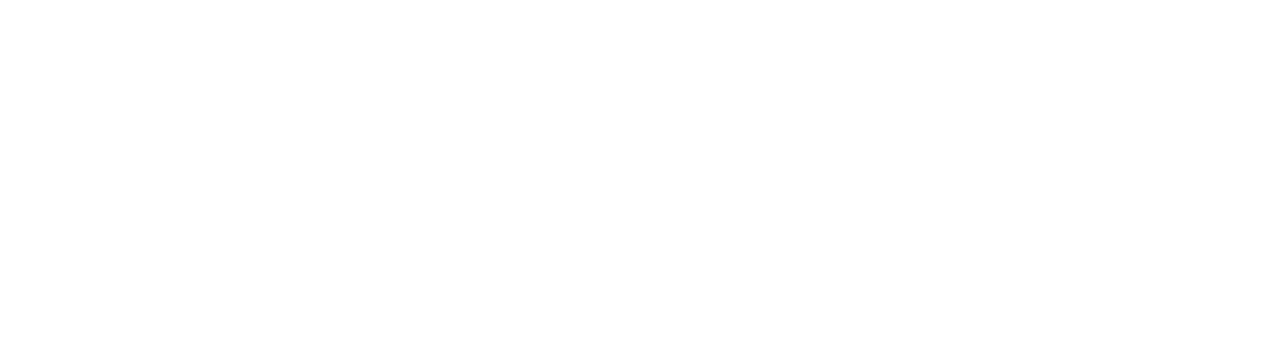
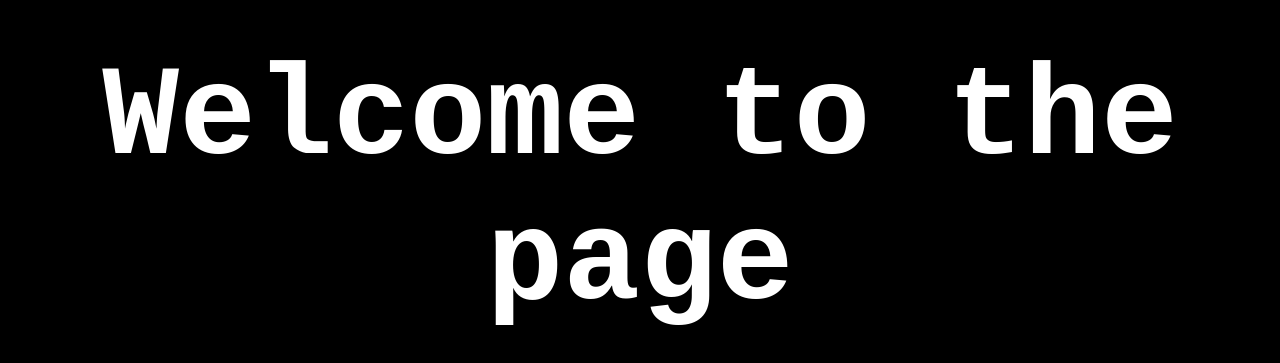
Before and after one commit to Reqrute/Portfolio, a React app: page / in a window 1280 px wide. Shown: the part 209-572 px from the top of the page. Built offline with nearby package versions, Linux system fonts and the light colour scheme.

Commit message:
feat: add header

```diff
--- /dev/null
+++ b/src/components/header.tsx
@@ -0,0 +1,53 @@
+import { useEffect, useRef, useState } from "react";
+
+export default function Header() {
+  const originalText:string = "Welcome to the page";
+
+  const [value, setValue] = useState<null | string>(originalText);
+  const letters = "ABCDEFGHIJKLMNOPQRSTUVWXYZ";
+  const interval = useRef<number | null>(null);
+
+  const handleOver = () => {
+    let iteration = 0;
+
+
+    if (interval.current) {
+      clearInterval(interval.current);
+    }
+
+    interval.current = window.setInterval(() => {
+      setValue(originalText
+        .split("")
+        .map((_, index) => {
+          if (index < iteration) {
+            return originalText[index];
+          }
+
+          return letters[Math.floor(Math.random() * letters.length)];
+        })
+        .join("")
+    )
+
+      if (iteration >= originalText.length) {
+        clearInterval(interval.current!);
+        interval.current = null;
+      }
+
+      iteration += 1 / 1.5;
+    }, 30);
+  };
+
+    useEffect(() => {
+    return () => {
+      if (interval.current) clearInterval(interval.current);
+    };
+  }, []);
+
+  return (
+    <div className="container">
+      <h1 className="hackedHeader" onMouseOver={handleOver}>
+        {value}
+      </h1>
+    </div>
+  );
+}
--- a/src/index.tsx
+++ b/src/index.tsx
@@ -1,9 +1,11 @@
 import { createRoot } from 'react-dom/client';
-
+import Header from './components/header';
 import './styles/main.css';
 
 const App = () => {
-  return <h1></h1>;
+  return <>
+    <Header/>
+  </>;
 };
 
 const root = createRoot(document.getElementById('root')!);
--- a/src/styles/main.css
+++ b/src/styles/main.css
@@ -2,7 +2,7 @@
     margin: 0;
     padding: 0;
     box-sizing: border-box;
-    font-family: "Gill Sans Extrabold", sans-serif;
+    font-family:'Space Mono', monospace;
   }
 
   html, body {
@@ -25,4 +25,36 @@
 
   #root {
     display: flex;
+    place-items: center;
+    justify-content: center;
+    color: white;
+    background: black;
+
   }
+
+/* Header component */
+
+  .container {
+  width: 100%;
+  padding: 1rem;
+  box-sizing: border-box;
+  }
+
+  .hackedHeader {
+  text-align: center;
+  font-size: clamp(2rem, 10vw, 8rem);
+  color: white;
+  padding: 0rem clamp(0.5rem, 2vw, 2rem);
+  border-radius: clamp(0.2rem, 0.75vw, 1rem);
+
+  max-width: 100%;
+  word-wrap: break-word;
+  white-space: normal;
+  box-sizing: border-box;
+
+
+  &:hover {
+    background-color: white;
+    color: black;
+  }
+}
```
Also changed, not shown: public/index.html (line endings or trailing spaces).
